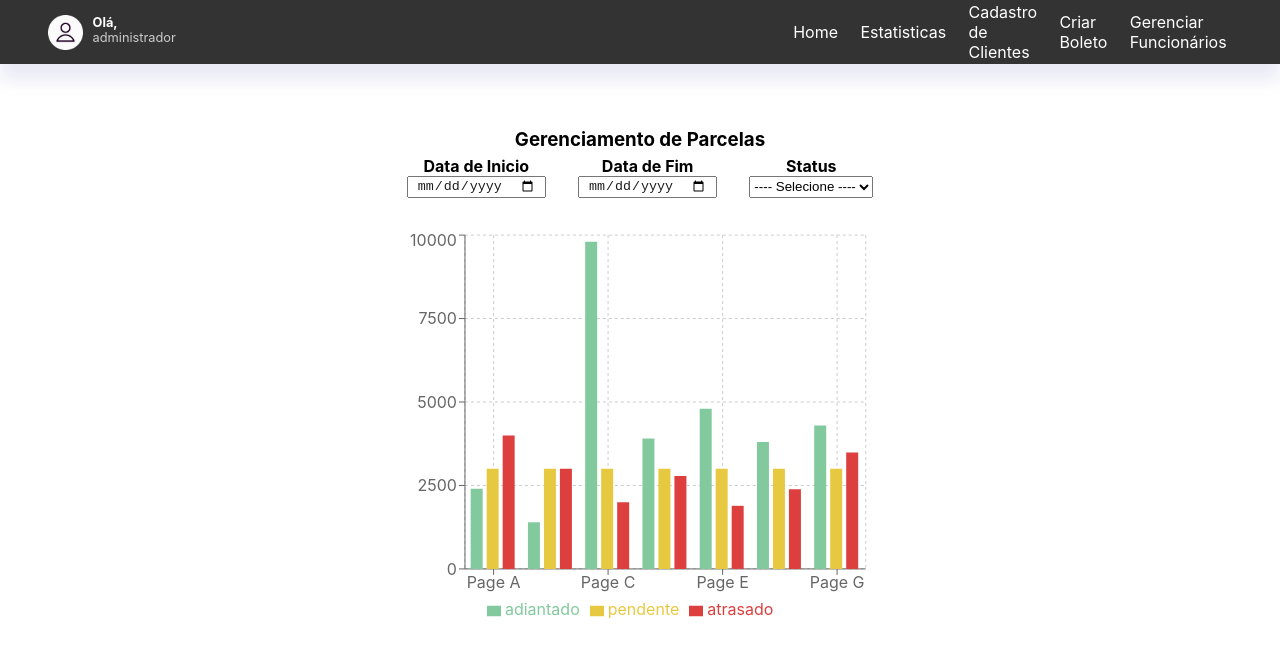
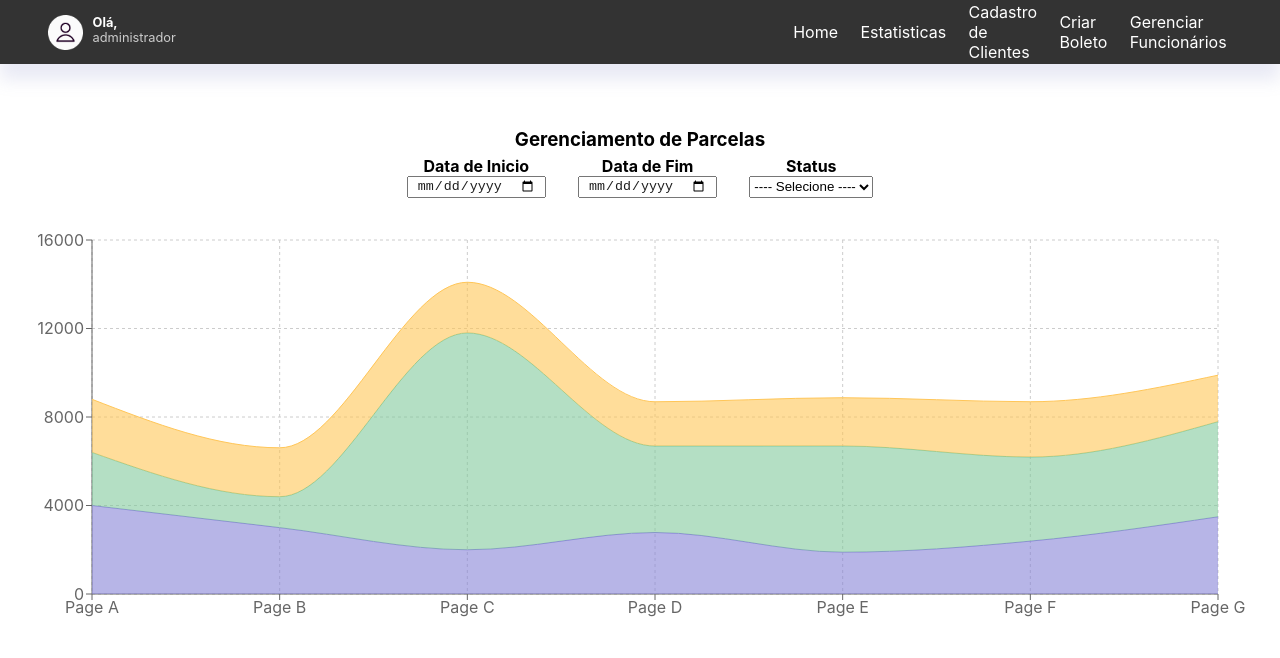
Before and after one commit to CopiloTTeam/front-end, a React (Create React App) app: page /estatisticas in a window 1280 px wide. Shown: the top 658 px of the page. Built offline with nearby package versions, Linux system fonts and the light colour scheme; no server answers.

Commit message:
alterações de integração

```diff
--- a/src/components/Grafic/index.tsx
+++ b/src/components/Grafic/index.tsx
@@ -1,85 +1,76 @@
 import React, { PureComponent } from 'react';
-import { BarChart, Bar, XAxis, YAxis, CartesianGrid, Tooltip, Legend, ResponsiveContainer } from 'recharts';
+import { AreaChart, Area, XAxis, YAxis, CartesianGrid, Tooltip, ResponsiveContainer } from 'recharts';
 
 const data = [
   {
     name: 'Page A',
-    atrasado: 4000,
-    adiantado: 2400,
-    pendente: 3000,
+    uv: 4000,
+    pv: 2400,
     amt: 2400,
   },
   {
     name: 'Page B',
-    atrasado: 3000,
-    adiantado: 1398,
-    pendente: 3000,
+    uv: 3000,
+    pv: 1398,
     amt: 2210,
   },
   {
     name: 'Page C',
-    atrasado: 2000,
-    adiantado: 9800,
-    pendente: 3000,
+    uv: 2000,
+    pv: 9800,
     amt: 2290,
   },
   {
     name: 'Page D',
-    atrasado: 2780,
-    adiantado: 3908,
-    pendente: 3000,
+    uv: 2780,
+    pv: 3908,
     amt: 2000,
   },
   {
     name: 'Page E',
-    atrasado: 1890,
-    adiantado: 4800,
-    pendente: 3000,
+    uv: 1890,
+    pv: 4800,
     amt: 2181,
   },
   {
     name: 'Page F',
-    atrasado: 2390,
-    adiantado: 3800,
-    pendente: 3000,
+    uv: 2390,
+    pv: 3800,
     amt: 2500,
   },
   {
     name: 'Page G',
-    atrasado: 3490,
-    adiantado: 4300,
-    pendente: 3000,
+    uv: 3490,
+    pv: 4300,
     amt: 2100,
-  }
+  },
 ];
 
-export default class Graphic extends PureComponent {
-  static demoUrl = 'https://codesandbox.io/s/simple-bar-chart-tpz8r';
+export default class Example extends PureComponent {
+  static demoUrl = 'https://codesandbox.io/s/stacked-area-chart-ix341';
 
   render() {
     return (
-      <ResponsiveContainer width="42%" height="85%">
-        <BarChart
+      <ResponsiveContainer width="100%" height="100%">
+        <AreaChart
           width={500}
-          height={300}
+          height={400}
           data={data}
           margin={{
-            top: 5,
+            top: 10,
             right: 30,
-            left: 20,
-            bottom: 5,
+            left: 0,
+            bottom: 0,
           }}
         >
           <CartesianGrid strokeDasharray="3 3" />
           <XAxis dataKey="name" />
           <YAxis />
           <Tooltip />
-          <Legend />
-          <Bar dataKey="adiantado" fill="#82ca9d" />
-          <Bar dataKey="pendente" fill="#e7c941" />
-          <Bar dataKey="atrasado" fill="#dd3f3f" />
-
-        </BarChart>
+          <Area type="monotone" dataKey="uv" stackId="1" stroke="#8884d8" fill="#8884d8" />
+          <Area type="monotone" dataKey="pv" stackId="1" stroke="#82ca9d" fill="#82ca9d" />
+          <Area type="monotone" dataKey="amt" stackId="1" stroke="#ffc658" fill="#ffc658" />
+        </AreaChart>
       </ResponsiveContainer>
     );
   }
```
